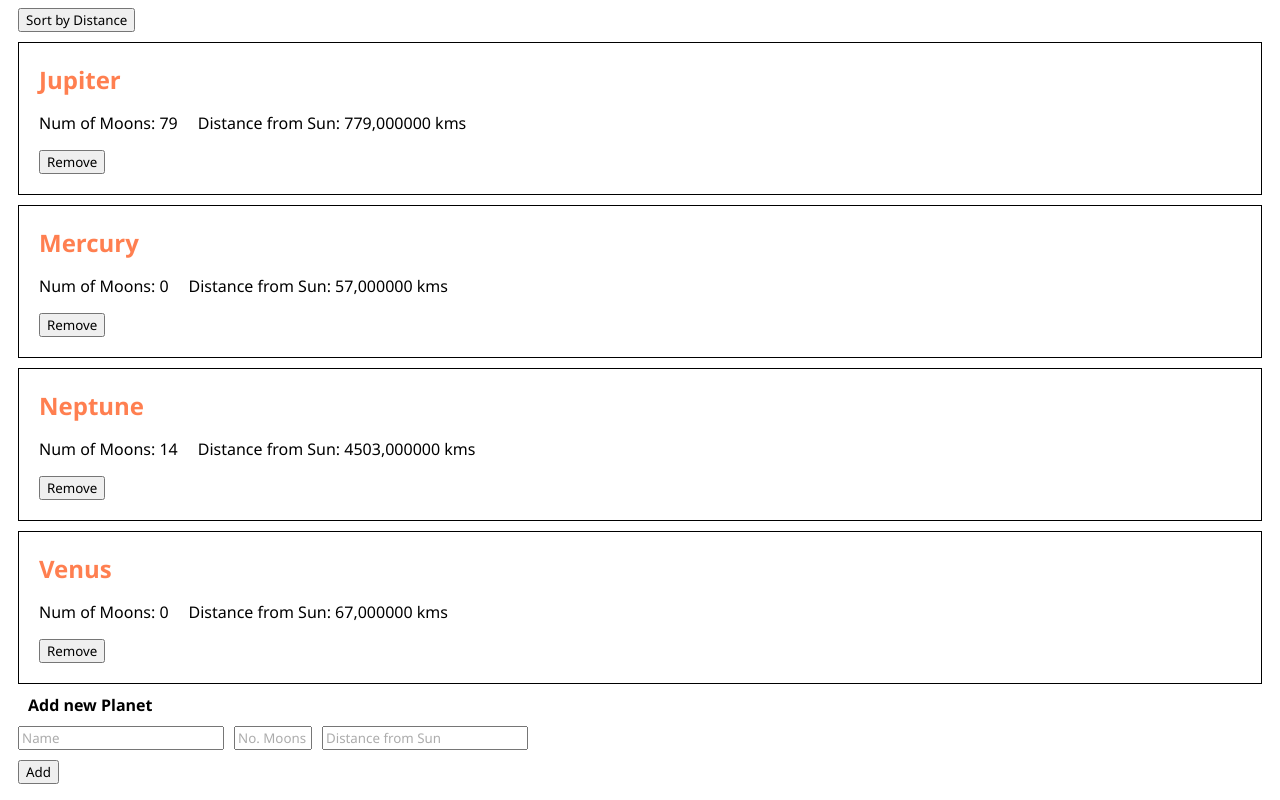
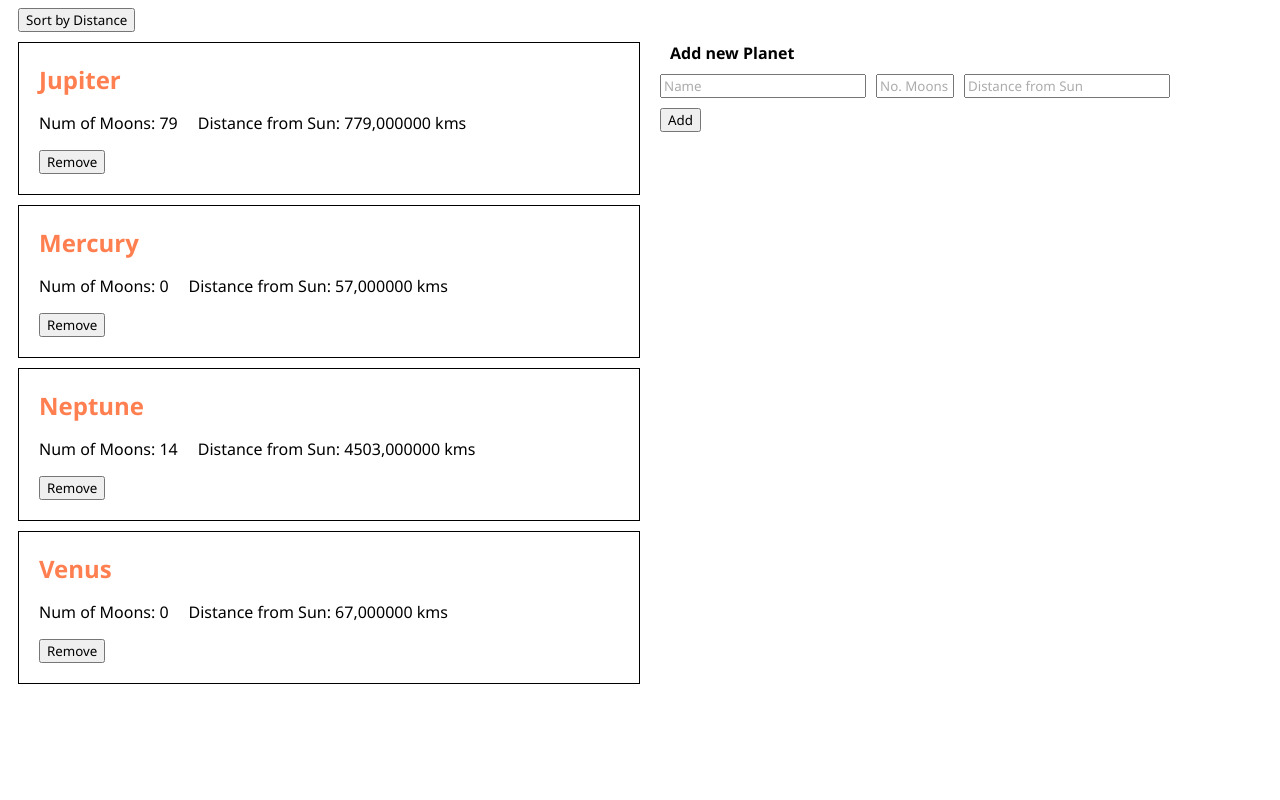
Before and after one commit to TacoSodium/Planets-App, an Angular app: page / in a window 1280 px wide. Built offline with nearby package versions, Linux system fonts and the light colour scheme.

Commit message:
planetsContainer flex row

```diff
--- a/src/app/app.component.css
+++ b/src/app/app.component.css
@@ -5,3 +5,8 @@
 button {
     margin-left: 10px;
 }
+
+.planetsContainer {
+    display: flex;
+    flex-direction: row;
+}
--- a/src/app/app.component.html
+++ b/src/app/app.component.html
@@ -1,11 +1,13 @@
 <div class="pageContainer">
   <button (click)='ontoggleSort()'>{{toggleText}}</button>
 
-  <div>
-    <app-planets-list [property]="toggleParameter"></app-planets-list>
-  </div>
+  <div class="planetsContainer">
+    <div>
+      <app-planets-list [property]="toggleParameter"></app-planets-list>
+    </div>
 
-  <div>
-    <app-planets-create></app-planets-create>
+    <div>
+      <app-planets-create></app-planets-create>
+    </div>
   </div>
 </div>
--- a/src/app/planet-detail/planet-detail.component.css
+++ b/src/app/planet-detail/planet-detail.component.css
@@ -23,6 +23,7 @@ button {
     flex-direction: column;
     border: 1px solid black;
     margin: 10px;
+    width: 600px;
 }
 
 .planetDetails {
```
